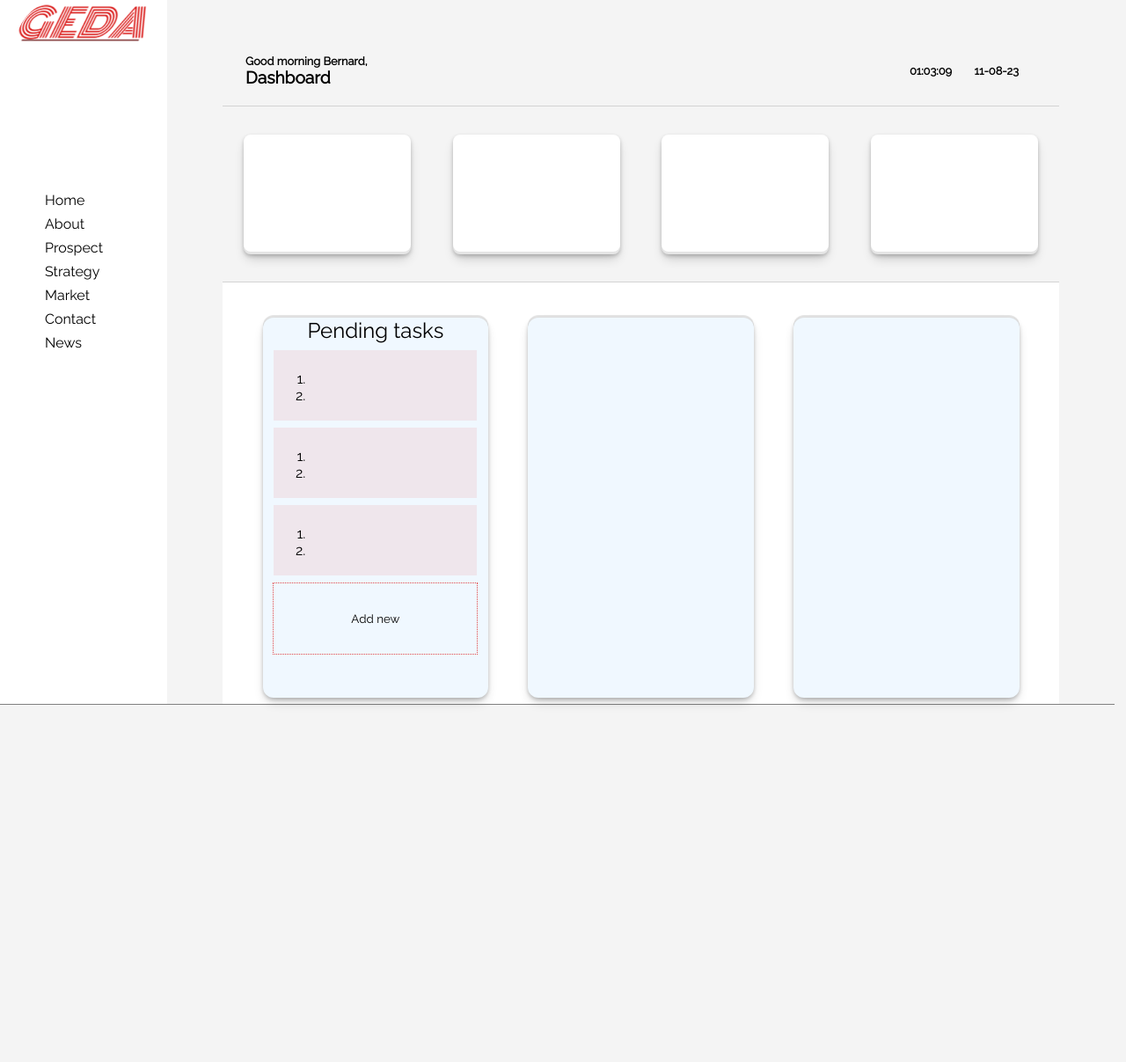
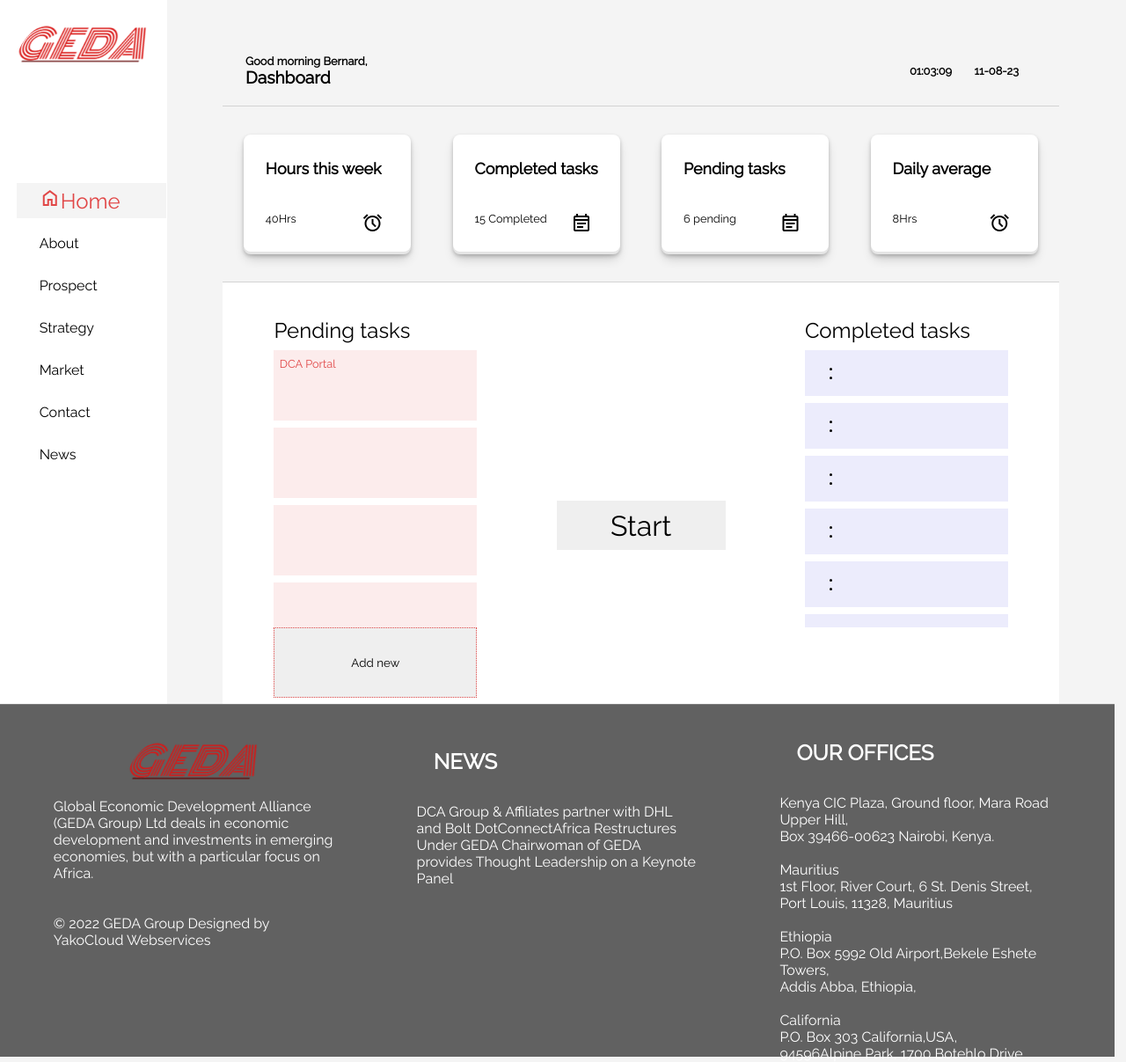
Before and after one commit to AlsinaArnele/GEDA-time-system, a PHP site: page /User/Time-system.html in a window 1280 px wide. Shown: the whole page at 88% size. Before the commit the page ends 801 px from the top, so only its background shows below. Run offline with PHP 8.4, Linux system fonts and the light colour scheme.

Commit message:
ui almost done

```diff
--- a/User/Time-system.html
+++ b/User/Time-system.html
@@ -5,19 +5,21 @@
     <meta name="viewport" content="width=device-width, initial-scale=1.0">
     <title>Time System</title>
     <link rel="stylesheet" href="../css/index.css">
+    <link rel="stylesheet" href="https://fonts.googleapis.com/css2?family=Material+Symbols+Outlined:opsz,wght,FILL,GRAD@48,400,0,0" />
+    <script src="../js/main.js"></script>
 </head>
 <body>
     <section id="content-container">
         <div class="aside">
             <img src="../Images/image 1.png" alt="">
             <ul class="navigation">
-                <li>Home</li>
-                <li>About</li>
-                <li>Prospect</li>
-                <li>Strategy</li>
-                <li>Market</li>
-                <li>Contact</li>
-                <li>News</li>
+                <li><a href=""><span class="material-symbols-outlined">home</span>Home</a></li>
+                <li><a href="">About</a></li>
+                <li><a href="">Prospect</a></li>
+                <li><a href="">Strategy</a></li>
+                <li><a href="">Market</a></li>
+                <li><a href="">Contact</a></li>
+                <li><a href="">News</a></li>
             </ul>
         </div>
         <div class="main">
@@ -33,50 +35,194 @@
                     </div>
                 </div>
                 <div class="cards">
-                    <div class="card"></div>
-                    <div class="card"></div>
-                    <div class="card"></div>
-                    <div class="card"></div>
+                    <div class="card">
+                        <h1>Hours this week</h1>
+                        <div class="inner-card">
+                            <h1> 40Hrs </h1>
+                            <span class="material-symbols-outlined">alarm</span>
+                        </div>
+                    </div>
+                    <div class="card">
+                        <h1>Completed tasks</h1>
+                        <div class="inner-card">
+                            <h1>15 Completed</h1>
+                            <span class="material-symbols-outlined">event_note</span>
+                        </div>
+                    </div>
+                    <div class="card">
+                        <h1>Pending tasks</h1>
+                        <div class="inner-card">
+                            <h1> 6 pending</h1>
+                            <span class="material-symbols-outlined">event_note</span>
+                        </div>
+                    </div>
+                    <div class="card">
+                        <h1>Daily average</h1>
+                        <div class="inner-card">
+                            <h1> 8Hrs </h1>
+                            <span class="material-symbols-outlined">alarm</span>
+                        </div>
+                    </div>
                 </div>
             </div>
             <div class="bottom">
                 <div class="sector">
                     <H1>Pending tasks</H1>
                     <div class="tasks">
-                        <h1></h1>
-                        <ol>
-                            <li></li>
-                            <li></li>
-                        </ol>
+                        <h1>DCA Portal</h1>
+                        <ul>
+                            <li>Create UI design</li>
+                            <li>Implement system</li>
+                        </ul>
                     </div>
                     <div class="tasks">
                         <h1></h1>
-                        <ol>
-                            <li></li>
-                            <li></li>
-                        </ol>
+                        <ul>
+                            <li>Create UI design</li>
+                            <li>Implement system</li>
+                        </ul>
                     </div>
                     <div class="tasks">
                         <h1></h1>
-                        <ol>
-                            <li></li>
-                            <li></li>
-                        </ol>
+                        <ul>
+                            <li>Create UI design</li>
+                            <li>Implement system</li>
+                        </ul>
                     </div>
                     <div class="tasks">
+                        <h1></h1>
+                        <ul>
+                            <li>Create UI design</li>
+                            <li>Implement system</li>
+                        </ul>
+                    </div>
+                    <div class="tasks">
+                        <h1></h1>
+                        <ul>
+                            <li>Create UI design</li>
+                            <li>Implement system</li>
+                        </ul>
+                    </div>
+                    <div class="tasks">
+                        <h1></h1>
+                        <ul>
+                            <li>Create UI design</li>
+                            <li>Implement system</li>
+                        </ul>
+                    </div>
+                    <div class="tasks">
+                        <h1></h1>
+                        <ul>
+                            <li>Create UI design</li>
+                            <li>Implement system</li>
+                        </ul>
+                    </div>
+                    <div class="tasks">
+                        <h1></h1>
+                        <ul>
+                            <li>Create UI design</li>
+                            <li>Implement system</li>
+                        </ul>
+                    </div>
+                    <div class="tasks-button">
                         <Button>Add new</Button>
                     </div>
                 </div>
                 <div class="sector">
-
+                    <canvas id="arcCanvas" width="400" height="200"></canvas>
+                    <script src="../js/main.js"></script>
+                    <button id="timer-button">Start</button>
                 </div>
                 <div class="sector">
-
+                    <h1>Completed tasks</h1>
+                    <div class="c-tasks">
+                        <h1></h1>
+                        <ul>
+                            <li></li>
+                            <li></li>
+                        </ul>
+                    </div>
+                    <div class="c-tasks">
+                        <h1></h1>
+                        <ul>
+                            <li></li>
+                            <li></li>
+                        </ul>
+                    </div>
+                    <div class="c-tasks">
+                        <h1></h1>
+                        <ul>
+                            <li></li>
+                            <li></li>
+                        </ul>
+                    </div>
+                    <div class="c-tasks">
+                        <h1></h1>
+                        <ul>
+                            <li></li>
+                            <li></li>
+                        </ul>
+                    </div>
+                    <div class="c-tasks">
+                        <h1></h1>
+                        <ul>
+                            <li></li>
+                            <li></li>
+                        </ul>
+                    </div>
+                    <div class="c-tasks">
+                        <h1></h1>
+                        <ul>
+                            <li></li>
+                            <li></li>
+                        </ul>
+                    </div>
+                    <div class="c-tasks">
+                        <h1></h1>
+                        <ul>
+                            <li></li>
+                            <li></li>
+                        </ul>
+                    </div>
                 </div>
             </div>
         </div>
     </section>
-    <section id="footer"></section>
+    <section id="footer">
+        <div class="panel">
+            <img src="../Images/image 1.png" alt="">
+            <p>Global Economic Development Alliance (GEDA Group) Ltd deals in economic development and investments in emerging economies, but with a particular focus on Africa.
+                <br>
+                <br>
+                <br>
+                © 2022 GEDA Group Designed by YakoCloud Webservices</p>
+        </div>
+        <div class="panel">
+            <h1>NEWS</h1>
+            <p>DCA Group & Affiliates partner with DHL and Bolt
+
+                DotConnectAfrica Restructures Under GEDA
+
+                Chairwoman of GEDA provides Thought Leadership on a Keynote Panel</p>
+        </div>
+        <div class="panel">
+            <h1>OUR OFFICES</h1>
+            <p>Kenya
+                CIC Plaza, Ground floor, Mara Road Upper Hill, <br>
+                Box 39466-00623 Nairobi, Kenya. <br>
+                <br>
+                Mauritius <br>
+                1st Floor, River Court, 6 St. Denis Street,<br>
+                Port Louis, 11328, Mauritius<br>
+                <br>
+                Ethiopia<br>
+                P.O. Box 5992 Old Airport,Bekele Eshete Towers,<br>
+                 Addis Abba, Ethiopia,<br>
+                <br>
+                California<br>
+                P.O. Box 303 California,USA,<br>
+                94596Alpine Park, 1700 Botehlo Drive</p><br>
+        </div>
+    </section>
 </body>
 </html>
-<script src="../js/main.js"></script>
--- a/css/index.css
+++ b/css/index.css
@@ -14,9 +14,12 @@ body{
     display: flex;
 }
 #footer{
+    display: flex;
+    justify-content: space-evenly;
     width: 99vw;
-    height: 20vh;
+    height: 50vh;
     border-top: 1px solid gray;
+    background-color: rgba(0, 0, 0, .6);
 }
 .aside{
     display: flex;
@@ -26,6 +29,9 @@ body{
     width: 15%;
     height: 100vh;
     background-color: #FFFFFF;
+}
+.aside img{
+    margin-top: 3vh;
 }
 .main {
     display: flex;
@@ -51,12 +57,34 @@ body{
     flex-direction: column;
     justify-content: center;
     align-items: start;
-    width: 10vw;
-    height: 60vh;
+    width: 15vw;
+    height: 70vh;
     row-gap: 1vh;
 }
 .navigation li{
+    display: flex;
+    justify-content: start;
+    align-items: center;
     list-style: none;
+    width: 75%;
+    height: 5vh;
+    padding-left: 2vw;
+    transition: all .3s ease;
+}
+.navigation li:first-child{
+    font-size: 3vh;
+    background-color: rgba(244, 244, 244, 1);
+
+}
+.navigation li:not(:first-child):hover{
+    background-color: rgb(245, 245, 245);
+}
+.navigation li a{
+    text-decoration: none;
+    color: black;
+}
+.navigation li:first-child a{
+    color:  rgba(225, 71, 71, 1);
 }
 .header{
     width: 100%;
@@ -105,6 +133,10 @@ body{
     align-items: center;
 }
 .card{
+    display: flex;
+    flex-direction: column;
+    justify-content: space-evenly;
+    align-items: center;
     width: 20%;
     height: 17vh;
     background-color: #FFFFFF;
@@ -119,45 +151,157 @@ body{
     align-items: center;
     height: 54vh;
     width: 27%;
-    background-color: aliceblue;
     margin-top: 5vh;
     border-radius: 1.5vh;
-    box-shadow: rgba(0, 0, 0, 0.2) 0px 2px 4px, rgba(0, 0, 0, 0.2) 0px 7px 13px -3px, rgba(0, 0, 0, 0.1) 0px -3px 0px;
 }
 .sector:first-child{
     overflow-y: scroll;
 }
+.sector:last-child{
+    height: 44vh;
+    overflow-y: scroll;
+}
 .sector h1{
+    width: 90%;
+    height: 8vh;
     font-weight: 400;
     margin: unset;
     padding: unset;
+    position: sticky;
+    top: 0;
+    background-color: white;
+    /* margin-left: 2vw; */
 }
 .tasks{
+    padding: unset;
+    display: flex;
+    flex-direction: column;
+    justify-content: center;
+    align-items: center;
+    width: 90%;
+    min-height: 10vh;
+    background-color: rgba(225, 71, 71, 0.1);
+    transition: all .3s ease;
+}
+.tasks:hover{
+    min-height: 15vh;
+}
+.tasks:hover .tasks ul{
+    display: block;
+}
+.tasks-button{
+    display: flex;
+    justify-content: start;
+    position: sticky;
+    bottom: 0;
+    background-color: white;
+    width: 90%;
+    height: 10vh;
+    margin: unset;
+}
+.tasks-button button{
+    height: 10vh;
+    width: 100%;
+    border: 1px dotted rgba(225, 71, 71, 1);
+    transition: all .3s ease;
+}
+.tasks-button button:hover{
+    transform: scale(1.05);
+}
+.tasks h1{
+    display: flex;
+    justify-content: start;
+    align-items: center;
+    all: unset;
+    font-size: 1vw;
+    font-weight: 500;
+    margin-top: 0;
+    padding: 0;
+    width: 100%;
+    height: 4vh;
+    margin-left: 1vw;
+    color: rgba(225, 71, 71, 1);
+}
+.tasks li{
+    display: none;
+    font-size: 2vh;
+}
+.c-tasks{
     padding: unset;
     display: flex;
     flex-direction: column;
     justify-content: space-evenly;
     width: 90%;
     height: 10vh;
-    background-color: rgba(225, 71, 71, 0.1);
+    background-color: rgba(71, 71, 225, 0.1);
 }
-.tasks:last-child{
-    display: flex;
-    justify-content: space-around;
-    border: 1px dotted rgba(225, 71, 71, 1);
-    position: sticky;
-    bottom: 0;
-    background-color: transparent;
+.c-tasks li{
+    font-size: 1vh;
 }
-.tasks button{
-    height: 10vh;
-    width: 100%;
-    border: none;
-    background-color: transparent;
-}
-.tasks h1{
+.c-tasks h1{
     font-size: 1vh;
     font-weight: 500;
     margin: unset;
     padding: unset;
 }
+.c-tasks h1{
+    all: unset;
+}
+.card h1{
+    font-weight: bold;
+    font-size: 1.4vw;
+    width: 11vw;
+}
+.inner-card{
+    display: flex;
+}
+.inner-card h1{
+    font-weight: 500;
+    font-size: 1vw;
+    height: 3vh;
+    width: 8vw;
+}
+.inner-card .material-symbols-outlined{
+    display: flex;
+    align-items: center;
+    justify-content: center;
+    width: 3vw;
+    height: auto;
+}
+.panel{
+    width: 30vw;
+    height: auto;
+    display: flex;
+    flex-direction: column;
+    align-items: center;
+    justify-content: center;
+}
+.panel p{
+    width: 25vw;
+    height: 30vh;
+    color: #FFFFFF;
+}
+.panel h1{
+    width: 22vw;
+    height: 3vh;
+    display: flex;
+    justify-content: start;
+    align-items: center;
+    color: #FFFFFF;
+}
+
+#timer-button{
+    width: 15vw;
+    height: 7vh;
+    border: none;
+    font-size: 4vh;
+    transition: all .6s ease;
+}
+#timer-button:hover{
+    transform: scale(1.02);
+    color: white;
+    background-color: green;
+}
+#arcCanvas{
+    transform: rotate(180deg);
+}
--- a/js/main.js
+++ b/js/main.js
@@ -17,3 +17,38 @@ function updateDateTime() {
     element2.textContent = formattedTime;
 }
 setInterval(updateDateTime, 1000);
+
+const canvas = document.getElementById('arcCanvas');
+const ctx = canvas.getContext('2d');
+
+const centerX = canvas.width / 2;
+const centerY = canvas.height /canvas.height;
+const radius = 180;
+const startAngle = 0;
+const endAngle = 0;
+const totalTime = 8 * 60 * 60 * 1000;
+const incrementAngle = (Math.PI * 2) / (totalTime/100);
+
+let animationStartTime;
+
+function drawArc(timestamp) {
+    if (!animationStartTime) {
+        animationStartTime = timestamp;
+    }
+
+    const elapsedTime = timestamp - animationStartTime;
+    const angle = elapsedTime * incrementAngle;
+
+    ctx.clearRect(0, 0, canvas.width, canvas.height);
+    ctx.beginPath();
+    ctx.arc(centerX, centerY, radius, startAngle, angle);
+    ctx.strokeStyle = 'green';
+    ctx.lineWidth = 10;
+    ctx.stroke();
+
+    if (angle < Math.PI * 2) {
+        requestAnimationFrame(drawArc);
+    }
+}
+
+requestAnimationFrame(drawArc);
```
